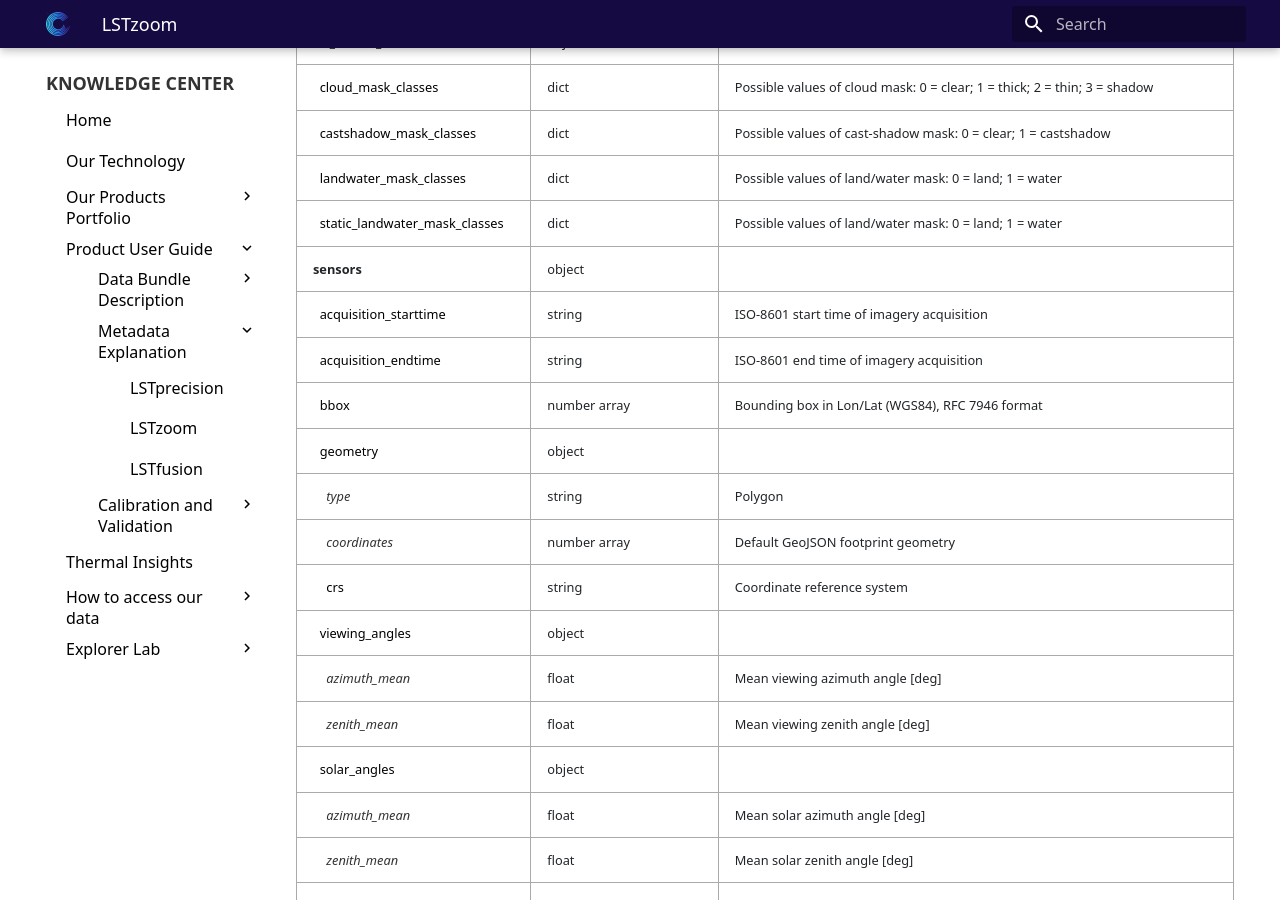
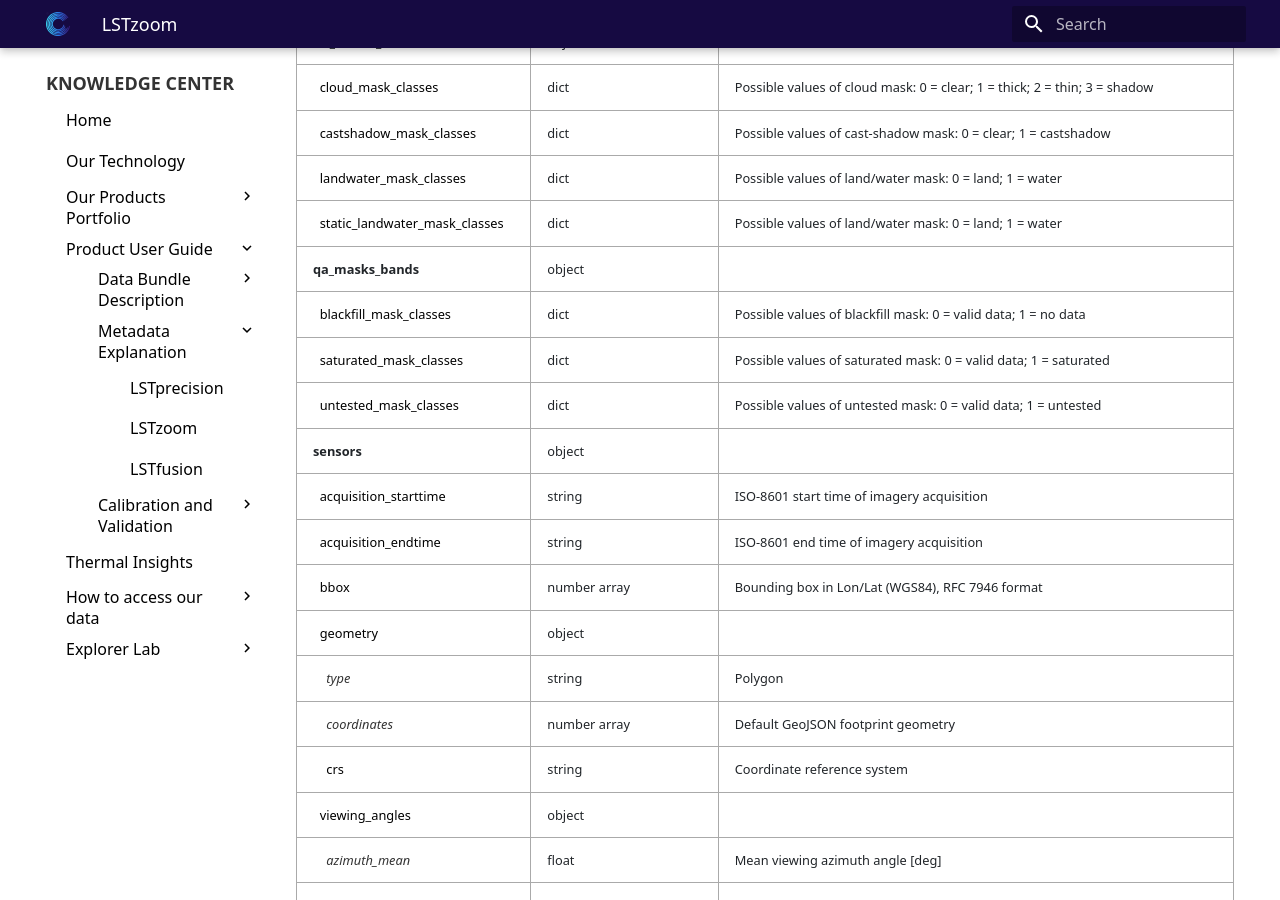
Before and after one commit to constellr/product-lst, an MkDocs documentation site: the page built from docs/LST-zoom-metadata.md, in a window 1280 px wide and 900 px high, scrolled down 1081 px. Built offline with MkDocs 1.6.1 and Material for MkDocs 9.7.7, drawn with Linux system fonts in a browser that asks for light colours; the version menu is left out.

Commit message:
LSTzoom and prec metadata update

```diff
--- a/docs/LST-zoom-metadata.md
+++ b/docs/LST-zoom-metadata.md
@@ -54,6 +54,12 @@ This page describes the metadata file used for L2A products.
   <tr><td class="level-2">&nbsp;&nbsp;castshadow_mask_classes</td><td>dict</td><td>Possible values of cast-shadow mask: 0 = clear; 1 = castshadow</td></tr>
   <tr><td class="level-2">&nbsp;&nbsp;landwater_mask_classes</td><td>dict</td><td>Possible values of land/water mask: 0 = land; 1 = water</td></tr>
   <tr><td class="level-2">&nbsp;&nbsp;static_landwater_mask_classes</td><td>dict</td><td>Possible values of land/water mask: 0 = land; 1 = water</td></tr>
+
+  <!-- qa mask arrays -->
+  <tr><td class="level-1">qa_masks_bands</td><td>object</td><td></td></tr>
+  <tr><td class="level-2">&nbsp;&nbsp;blackfill_mask_classes</td><td>dict</td><td>Possible values of blackfill mask: 0 = valid data; 1 = no data </td></tr>
+  <tr><td class="level-2">&nbsp;&nbsp;saturated_mask_classes</td><td>dict</td><td>Possible values of saturated mask: 0 = valid data; 1 = saturated </td></tr>
+  <tr><td class="level-2">&nbsp;&nbsp;untested_mask_classes</td><td>dict</td><td>Possible values of untested mask: 0 = valid data; 1 = untested </td></tr>
 
   <!-- sensors -->
   <tr><td class="level-1">sensors</td><td>object</td><td></td></tr>
```
Also changed, not shown: docs/LST-precision-metadata.md (+6 -0 lines), docs/LST-precision-product-deliverables.md (+1 -0 lines), docs/LST-zoom-product-deliverables.md (+1 -0 lines).
